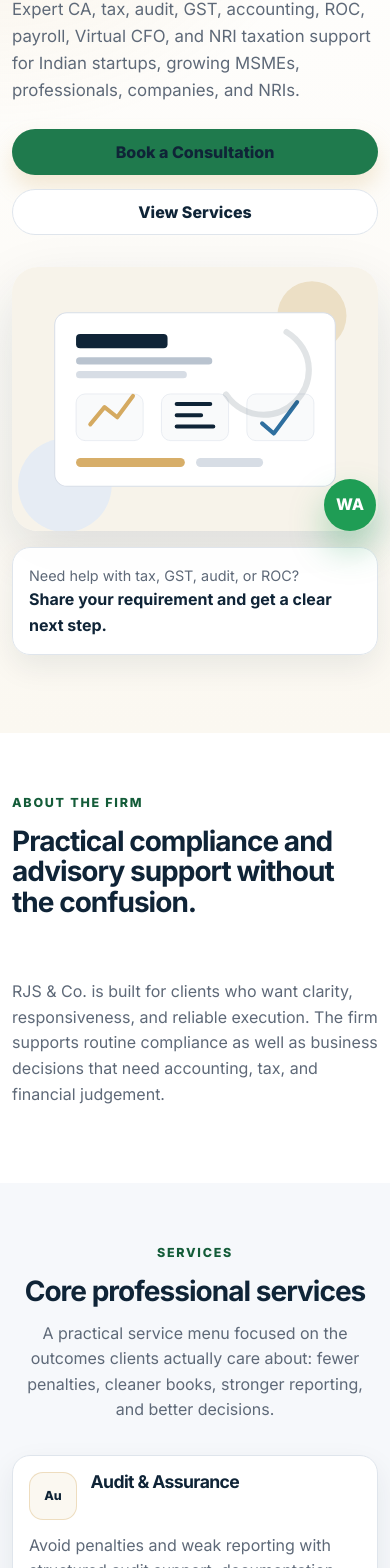
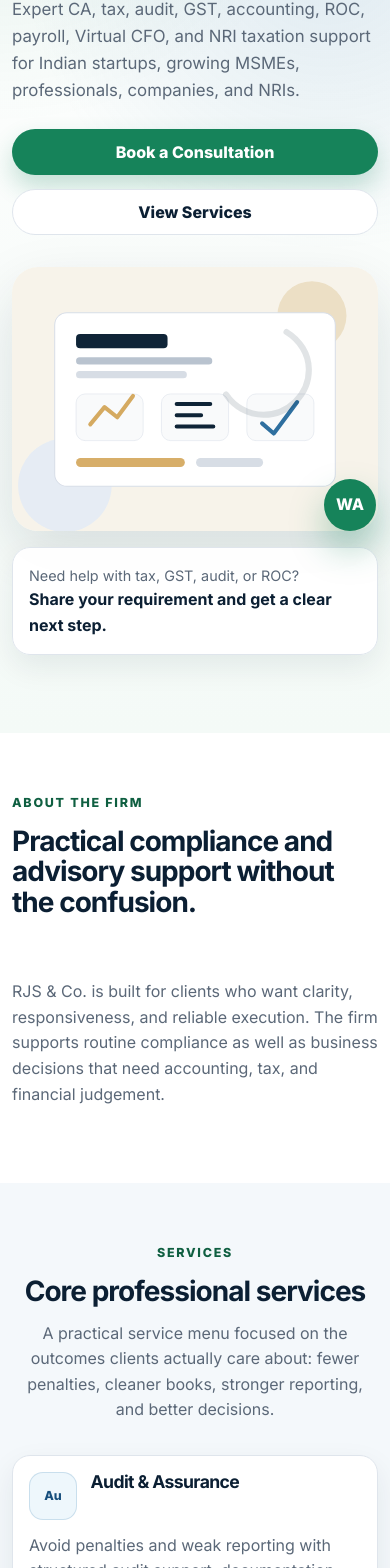
Before and after one commit to nrajpk/rjsandco, a React (Vite) app: page / in a window 390 px wide. Shown: the part 299-1867 px from the top of the page. Built offline with nearby package versions, Linux system fonts and the light colour scheme.

Commit message:
Add files via upload

```diff
--- a/src/styles/components.css
+++ b/src/styles/components.css
@@ -27,13 +27,13 @@
 
 .btn-primary {
   background: var(--color-accent);
-  color: var(--color-navy);
-  box-shadow: 0 12px 22px rgba(213, 170, 97, 0.25);
+  color: var(--color-white);
+  box-shadow: 0 12px 24px rgba(22, 131, 90, 0.24);
 }
 
 .btn-primary:hover {
-  background: #e0b96e;
-  box-shadow: 0 16px 30px rgba(213, 170, 97, 0.34);
+  background: var(--color-accent-dark);
+  box-shadow: 0 16px 32px rgba(22, 131, 90, 0.32);
 }
 
 .btn-secondary {
@@ -43,7 +43,9 @@
 }
 
 .btn-secondary:hover {
+  color: var(--color-blue-dark);
   border-color: var(--color-accent);
+  background: var(--color-green-soft);
   box-shadow: var(--shadow-sm);
 }
 
@@ -124,14 +126,14 @@
 .category-card:hover,
 .value-card:hover {
   transform: translateY(-4px);
-  border-color: rgba(213, 170, 97, 0.72);
+  border-color: rgba(22, 131, 90, 0.64);
   box-shadow: var(--shadow-md);
 }
 
 .service-card:hover .service-initial {
-  background: var(--color-navy);
+  background: var(--color-accent);
   color: var(--color-white);
-  border-color: var(--color-navy);
+  border-color: var(--color-accent);
 }
 
 .service-card p {
@@ -153,11 +155,11 @@
   justify-content: center;
   flex: 0 0 48px;
   border-radius: 14px;
-  background: var(--color-cream);
-  color: var(--color-navy);
+  background: var(--color-blue-soft);
+  color: var(--color-blue-dark);
   font-size: 0.78rem;
   font-weight: 900;
-  border: 1px solid rgba(213, 170, 97, 0.35);
+  border: 1px solid rgba(37, 111, 166, 0.18);
   transition: background 220ms ease, color 220ms ease, border-color 220ms ease;
 }
 
@@ -211,7 +213,7 @@
   padding: 2rem;
   border: 1px solid var(--color-border);
   border-radius: var(--radius-lg);
-  background: linear-gradient(135deg, var(--color-white), var(--color-cream));
+  background: linear-gradient(135deg, var(--color-white), var(--color-blue-soft));
 }
 
 .process-grid article {
@@ -229,8 +231,8 @@
   padding: 2rem;
   border-radius: var(--radius-lg);
   background:
-    radial-gradient(circle at top right, rgba(213, 170, 97, 0.3), transparent 34%),
-    var(--color-navy);
+    radial-gradient(circle at top right, rgba(22, 131, 90, 0.36), transparent 34%),
+    linear-gradient(135deg, var(--color-navy), var(--color-navy-2));
   color: var(--color-white);
   box-shadow: var(--shadow-md);
 }
@@ -259,7 +261,7 @@
 }
 
 .faq-item:hover {
-  border-color: rgba(213, 170, 97, 0.62);
+  border-color: rgba(22, 131, 90, 0.54);
   box-shadow: var(--shadow-sm);
 }
 
@@ -279,7 +281,7 @@
 }
 
 .faq-question:hover {
-  background: rgba(251, 248, 241, 0.8);
+  background: rgba(237, 248, 242, 0.86);
 }
 
 .faq-icon {
@@ -291,7 +293,7 @@
   align-items: center;
   justify-content: center;
   border-radius: 50%;
-  background: var(--color-cream);
+  background: var(--color-green-soft);
   color: var(--color-navy);
   transition: background 180ms ease, transform 220ms ease;
 }
@@ -344,7 +346,7 @@
 }
 
 .muted-card {
-  background: var(--color-cream);
+  background: var(--color-green-soft);
 }
 
 .detail-section {
@@ -433,7 +435,7 @@
 .contact-form select:focus,
 .contact-form textarea:focus {
   border-color: var(--color-accent);
-  box-shadow: 0 0 0 4px rgba(213, 170, 97, 0.16);
+  box-shadow: 0 0 0 4px rgba(22, 131, 90, 0.15);
 }
 
 .contact-form small {
@@ -518,21 +520,21 @@
   width: 58px;
   height: 58px;
   border-radius: 50%;
-  background: #1f9d55;
+  background: var(--color-accent);
   color: var(--color-white);
   display: inline-flex;
   align-items: center;
   justify-content: center;
   font-weight: 900;
-  box-shadow: 0 18px 35px rgba(31, 157, 85, 0.35);
+  box-shadow: 0 18px 35px rgba(22, 131, 90, 0.34);
   z-index: 45;
   transition: transform 180ms ease, box-shadow 180ms ease, background 180ms ease;
 }
 
 .whatsapp-button:hover {
   transform: translateY(-3px);
-  background: #168447;
-  box-shadow: 0 22px 42px rgba(31, 157, 85, 0.42);
+  background: var(--color-accent-dark);
+  box-shadow: 0 22px 42px rgba(22, 131, 90, 0.42);
 }
 
 .whatsapp-button:active {
--- a/src/styles/global.css
+++ b/src/styles/global.css
@@ -1,15 +1,18 @@
 @import url('https://fonts.googleapis.com/css2?family=Inter:wght@400;500;600;700;800&display=swap');
 
 :root {
-  --color-navy: #0f2437;
-  --color-navy-2: #173854;
-  --color-accent: #1f7a4d;
---color-accent-dark: #145c39;
-  --color-blue: #2f6f9f;
-  --color-text: #18202a;
-  --color-muted: #5e6978;
-  --color-soft: #f6f8fb;
-  --color-cream: #fbf8f1;
+  --color-navy: #0b1f33;
+  --color-navy-2: #123a5a;
+  --color-accent: #16835a;
+  --color-accent-dark: #0f5f41;
+  --color-blue: #256fa6;
+  --color-blue-dark: #174f7d;
+  --color-blue-soft: #eef7fc;
+  --color-green-soft: #edf8f2;
+  --color-text: #17212d;
+  --color-muted: #5b6878;
+  --color-soft: #f4f8fb;
+  --color-cream: #f4faf7;
   --color-white: #ffffff;
   --color-border: #dfe5ec;
   --color-danger: #b42318;
@@ -105,7 +108,7 @@ ol {
 }
 
 ::selection {
-  background: rgba(213, 170, 97, 0.35);
+  background: rgba(22, 131, 90, 0.26);
 }
 
 .container {
@@ -169,7 +172,7 @@ main {
 
 
 :focus-visible {
-  outline: 3px solid rgba(213, 170, 97, 0.42);
+  outline: 3px solid rgba(22, 131, 90, 0.36);
   outline-offset: 3px;
 }
 
--- a/src/styles/layout.css
+++ b/src/styles/layout.css
@@ -92,7 +92,7 @@
 }
 
 .menu-toggle:hover {
-  border-color: rgba(213, 170, 97, 0.7);
+  border-color: rgba(22, 131, 90, 0.58);
   box-shadow: var(--shadow-sm);
 }
 
@@ -118,8 +118,9 @@
 
 .hero {
   background:
-    radial-gradient(circle at top left, rgba(213, 170, 97, 0.18), transparent 35%),
-    linear-gradient(180deg, #ffffff 0%, #fbf8f1 100%);
+    radial-gradient(circle at top left, rgba(22, 131, 90, 0.15), transparent 34%),
+    radial-gradient(circle at 84% 18%, rgba(37, 111, 166, 0.14), transparent 36%),
+    linear-gradient(180deg, #ffffff 0%, var(--color-cream) 100%);
   overflow: hidden;
 }
 
@@ -188,8 +189,8 @@
 
 .page-hero {
   background:
-    linear-gradient(135deg, rgba(15, 36, 55, 0.95), rgba(23, 56, 84, 0.96)),
-    radial-gradient(circle at top right, rgba(213, 170, 97, 0.3), transparent 30%);
+    radial-gradient(circle at top right, rgba(22, 131, 90, 0.34), transparent 32%),
+    linear-gradient(135deg, rgba(11, 31, 51, 0.97), rgba(18, 58, 90, 0.96));
   color: var(--color-white);
 }
 
--- a/src/styles/responsive.css
+++ b/src/styles/responsive.css
@@ -82,7 +82,7 @@
 
   .nav-link.active,
   .nav-link:hover {
-    background: var(--color-cream);
+    background: var(--color-green-soft);
   }
 
   .nav-cta {
```
